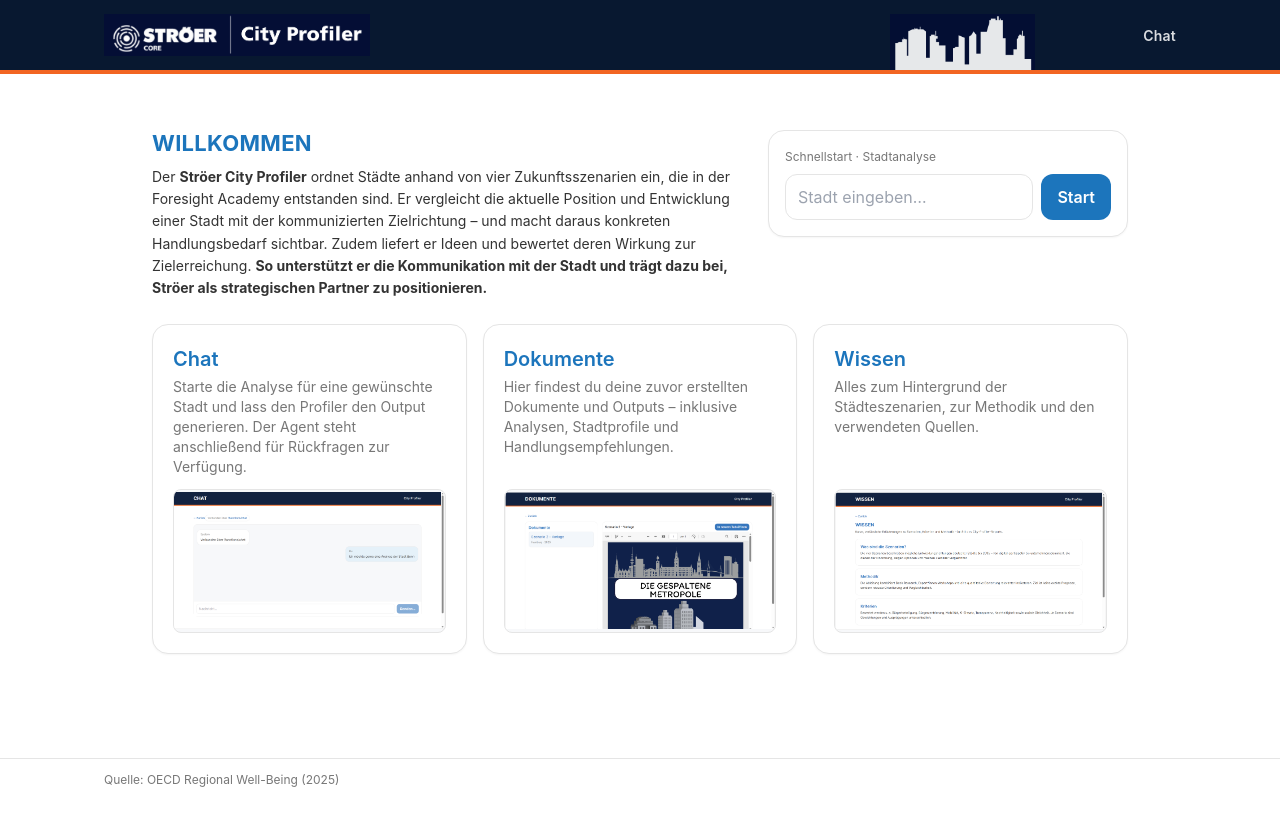
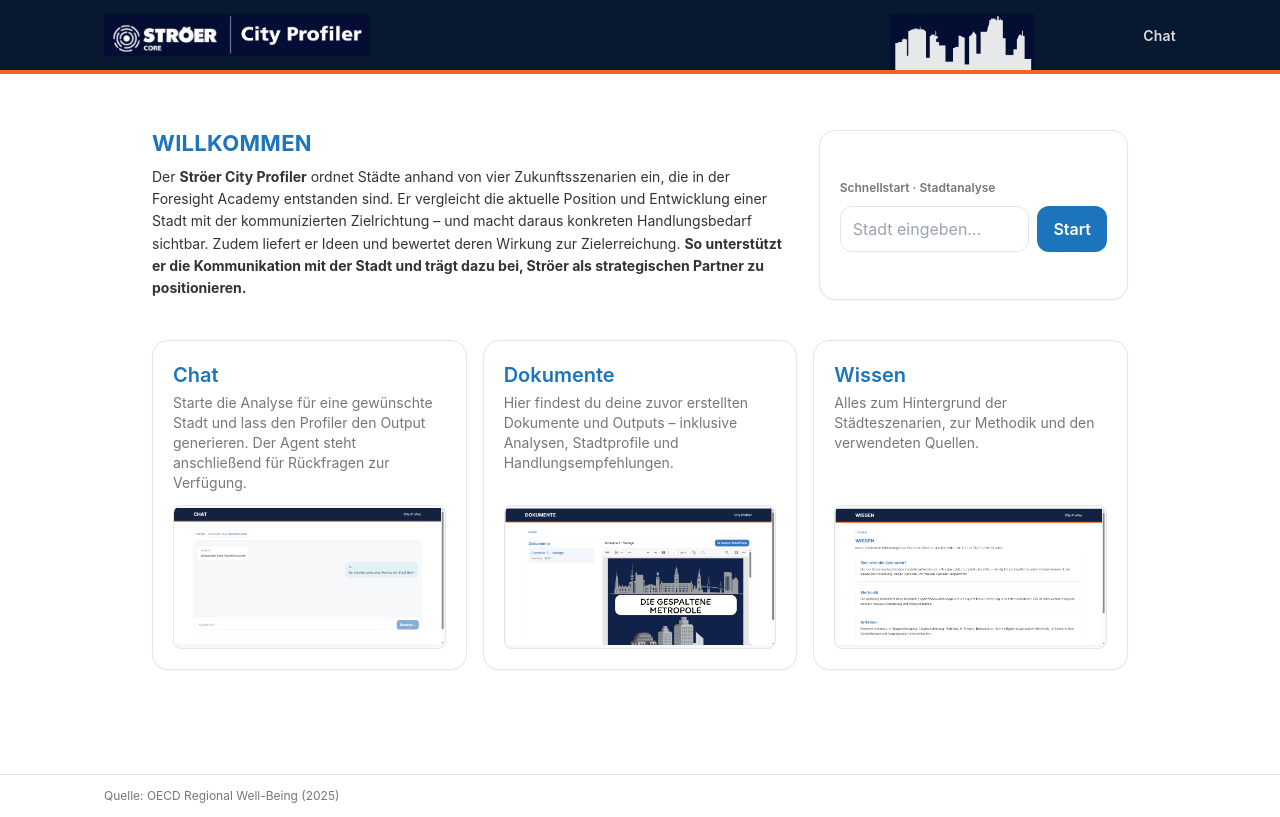
Before and after one commit to flokor99/city-spa, a React (Vite) app: page / in a window 1280 px wide. Built offline with nearby package versions, Linux system fonts and the light colour scheme; a small style sheet from the web is missing.

Commit message:
Update App.jsx

```diff
--- a/src/routes/App.jsx
+++ b/src/routes/App.jsx
@@ -1,4 +1,3 @@
-// src/routes/App.jsx
 import { useState } from "react";
 import { useNavigate } from "react-router-dom";
 import AppShell from "../components/AppShell.jsx";
@@ -15,9 +14,14 @@
   };
 
   const Card = ({ href, title, desc, img }) => (
-    <a href={href} className="cp-card block p-5 hover:shadow-md transition flex flex-col justify-between h-full">
+    <a
+      href={href}
+      className="cp-card block p-5 hover:shadow-md transition flex flex-col justify-between h-full"
+    >
       <div>
-        <h2 className="text-xl font-semibold text-[var(--cp-primary)] mb-1x">{title}</h2>
+        <h2 className="text-xl font-semibold text-[var(--cp-primary)] mb-1x">
+          {title}
+        </h2>
         <p className="text-sm text-[var(--cp-muted)] mb-3x">{desc}</p>
       </div>
       {img && (
@@ -32,7 +36,11 @@
             justifyContent: "center",
           }}
         >
-          <img src={img} alt={`${title} Vorschau`} className="object-contain w-full h-full" />
+          <img
+            src={img}
+            alt={`${title} Vorschau`}
+            className="object-contain w-full h-full"
+          />
         </div>
       )}
     </a>
@@ -40,27 +48,36 @@
 
   return (
     <AppShell title="Chat">
-      <main className="max-w-5xl mx-auto p-6 space-y-6">
-        {/* Kopfzeile: Titel links, Schnellstart rechts */}
-        <div className="flex items-start justify-between gap-4 flex-wrap">
-          <div className="min-w-[260px] flex-1">
+      <main className="max-w-5xl mx-auto p-6 space-y-10">
+        {/* Oberer Bereich: Text links, Schnellstart rechts */}
+        <div className="grid grid-cols-1 md:grid-cols-3 gap-6 items-start">
+          {/* Textblock (2 Spalten breit) */}
+          <div className="md:col-span-2">
             <h1 className="cp-h1 mb-2x">Willkommen</h1>
             <p className="cp-body">
               Der <strong>Ströer City Profiler</strong> ordnet Städte anhand von vier
-              Zukunftsszenarien ein, die in der Foresight Academy entstanden sind. Er
-              vergleicht die aktuelle Position und Entwicklung einer Stadt mit der
-              kommunizierten Zielrichtung – und macht daraus konkreten Handlungsbedarf
-              sichtbar. Zudem liefert er Ideen und bewertet deren Wirkung zur
-              Zielerreichung. <strong>So unterstützt er die Kommunikation mit der Stadt
-              und trägt dazu bei, Ströer als strategischen Partner zu positionieren.</strong>
+              Zukunftsszenarien ein, die in der Foresight Academy entstanden sind.
+              Er vergleicht die aktuelle Position und Entwicklung einer Stadt mit
+              der kommunizierten Zielrichtung – und macht daraus konkreten
+              Handlungsbedarf sichtbar. Zudem liefert er Ideen und bewertet deren
+              Wirkung zur Zielerreichung.{" "}
+              <strong>
+                So unterstützt er die Kommunikation mit der Stadt und trägt dazu bei,
+                Ströer als strategischen Partner zu positionieren.
+              </strong>
             </p>
           </div>
 
-          {/* Schnellstart rechts oben */}
-          <form onSubmit={startAnalysis}
-                className="cp-card p-4 w-full sm:w-[360px] flex-shrink-0"
-                style={{ alignSelf: "flex-start" }}>
-            <div className="cp-small mb-2x" style={{ color: "var(--cp-muted)" }}>
+          {/* Schnellstart-Kachel (gleiche Breite wie Wissen-Kachel) */}
+          <form
+            onSubmit={startAnalysis}
+            className="cp-card p-5 flex flex-col justify-center"
+            style={{ height: "100%" }}
+          >
+            <div
+              className="cp-small mb-2x"
+              style={{ color: "var(--cp-muted)", fontWeight: 600 }}
+            >
               Schnellstart · Stadtanalyse
             </div>
             <div className="flex gap-2">
@@ -70,12 +87,14 @@
                 value={city}
                 onChange={(e) => setCity(e.target.value)}
               />
-              <button className="cp-btn" type="submit">Start</button>
+              <button className="cp-btn" type="submit">
+                Start
+              </button>
             </div>
           </form>
         </div>
 
-        {/* Kacheln */}
+        {/* Drei Hauptkacheln */}
         <div className="grid sm:grid-cols-3 gap-4">
           <Card
             href="/chat"
```
